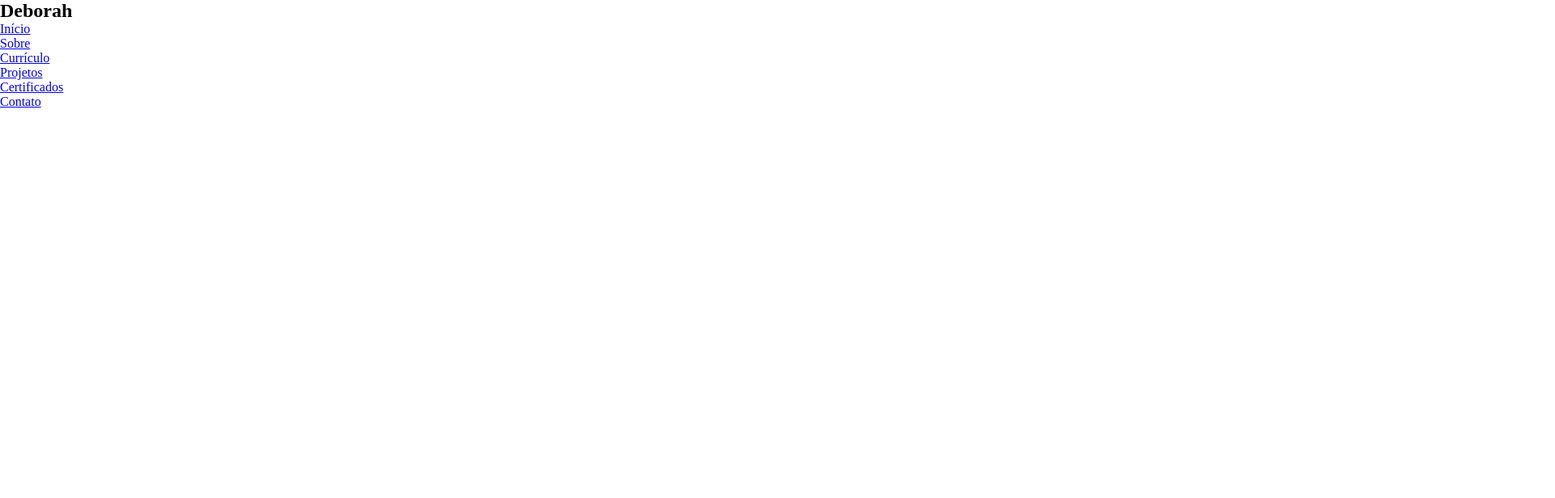
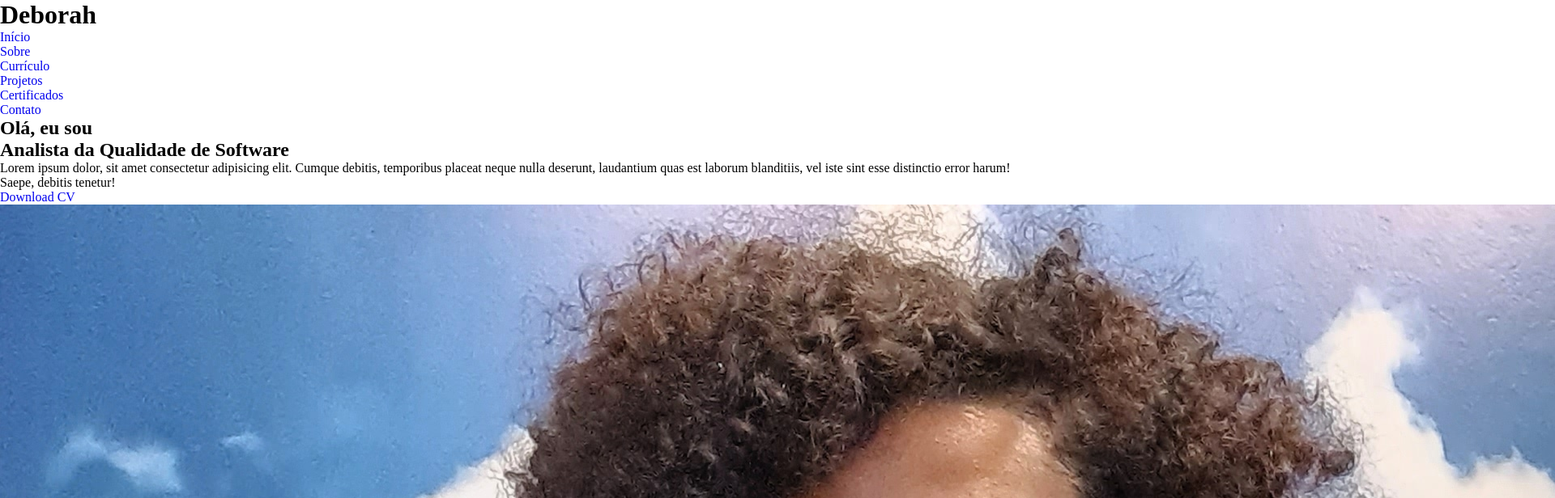
Before and after one commit to deborahleitedias/portfolio, a plain HTML site: page index.html in a window 1280 px wide. Shown: the top 616 px of the page at 81% size, 1920 px wide, since content can reach past the window. Drawn offline with Linux system fonts and the light colour scheme.

Commit message:
add html

```diff
--- a/assets/style.css
+++ b/assets/style.css
@@ -1,8 +1,12 @@
+@import url('https://fonts.googleapis.com/css2?family=Poppins:ital,wght@400;500;600;700&display=swap');
+
 /* ===== Reset ===== */
 * {
     margin: 0;
     padding: 0;
     box-sizing: border-box;
+    list-style: none;
+    text-decoration: none;
 }
 
 /* ===== Variables ===== */
--- a/index.html
+++ b/index.html
@@ -3,13 +3,16 @@
 <head>
     <meta charset="UTF-8">
     <meta name="viewport" content="width=device-width, initial-scale=1.0">
+    <link rel="preconnect" href="https://fonts.googleapis.com">
+    <link rel="preconnect" href="https://fonts.gstatic.com" crossorigin>
+    <link href="https://fonts.googleapis.com/css2?family=Poppins:ital,wght@0,100;0,200;0,300;0,400;0,500;0,600;0,700;0,800;0,900;1,100;1,200;1,300;1,400;1,500;1,600;1,700;1,800;1,900&display=swap" rel="stylesheet">
     <link rel="stylesheet" href="assets/style.css">
     <title>DEBORAH</title>
 </head>
 <body>
     <header>
+        <h1><span>Deb</span>orah</h1>
         <nav>
-            <h1><span>Deb</span>orah</h1>
             <ul class="primary-navgation">
                 <li><a href="#home">Início</a></li>
                 <li><a href="#about">Sobre</a></li>
@@ -20,6 +23,16 @@
             </ul>
         </nav>
     </header>
+    <section aria-label="Seção download currículo" class="section-div">
+        <div>
+             <h2>Olá, eu sou</h2>
+            <h2 class="typing">Analista da Qualidade de Software</h2>
+            <p>Lorem ipsum dolor, sit amet consectetur adipisicing elit. Cumque debitis, temporibus placeat neque nulla deserunt,
+            laudantium quas est laborum blanditiis, vel iste sint esse distinctio error harum! Saepe, debitis tenetur!</p>
+            <a href="#">Download CV</a>
+        </div>
+        <img src="/assets/images/PROFESSIONAL PIC.jpg" alt="Foto de perfil">
+    </section>
     <script src="/assets/script.js"></script>
 </body>
 </html>
```
Also changed, not shown: assets/images/PROFESSIONAL PIC.jpg (added).
